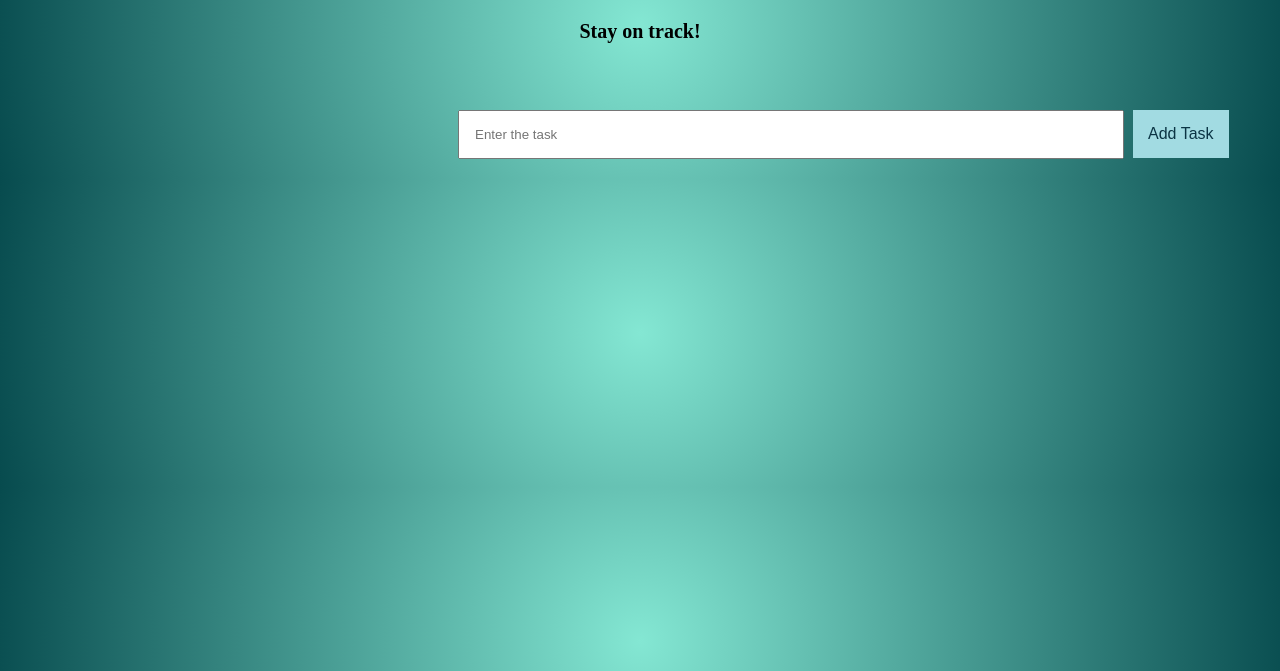
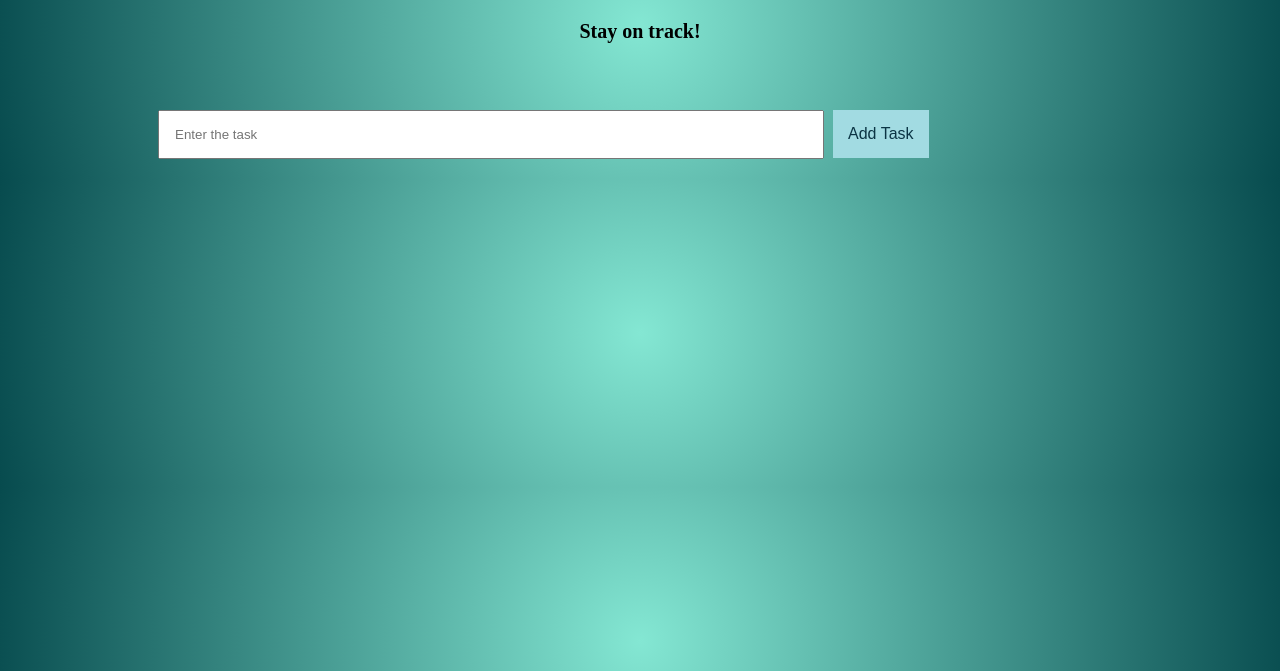
Before and after one commit to sreelekshmys06/To-do-list, a plain HTML site: page index.html in a window 1280 px wide. Shown: the part 129-800 px from the top of the page. Drawn offline with Linux system fonts and the light colour scheme.

Commit message:
Update style.css

```diff
--- a/style.css
+++ b/style.css
@@ -21,7 +21,7 @@ h2{
 #taskbox{
     padding: 15px;
     width: 50%;
-    margin-left: 450px;
+    margin-left: 150px;
 }
 
 #addtaskbutton {
```
